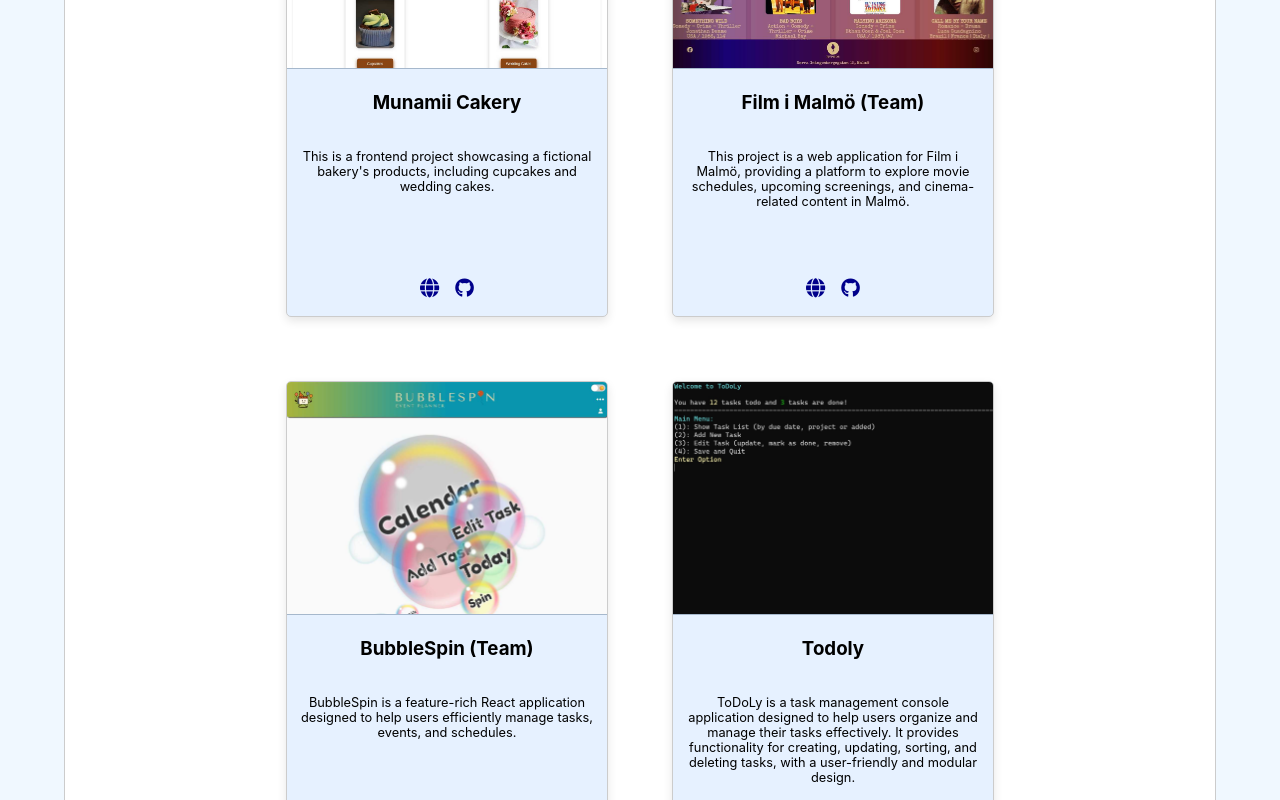
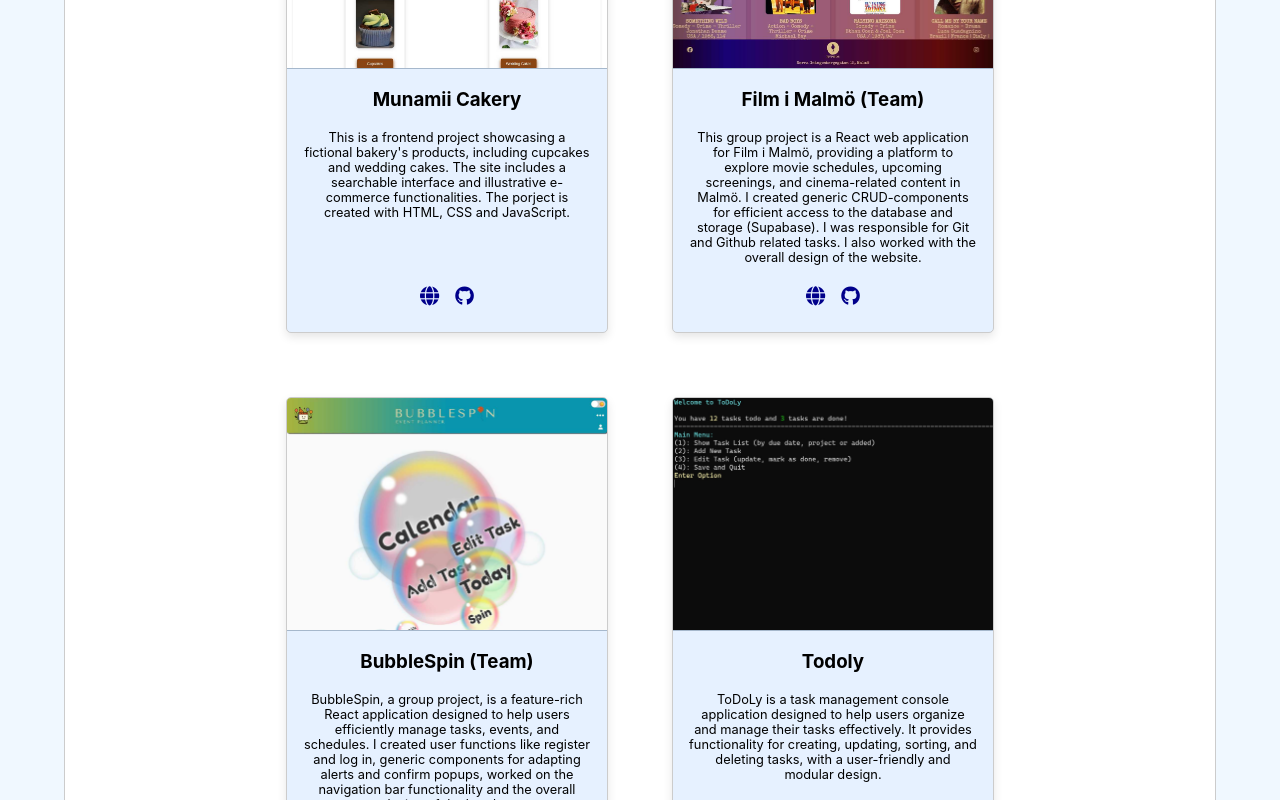
Before and after one commit to Patrick-B-L/portfolio, a React (Create React App) app: page / in a window 1280 px wide. Shown: the part 760-1560 px from the top of the page. Built offline with nearby package versions, Linux system fonts and the light colour scheme.

Commit message:
Added longer description to some of the projects

```diff
--- a/src/components/ProjectData.jsx
+++ b/src/components/ProjectData.jsx
@@ -1,11 +1,11 @@
 // This file contains an array of project data objects.//
 const projectData = [
 
-  {image: process.env.PUBLIC_URL + '/images/Munamii.jpg', title: 'Munamii Cakery', description: "This is a frontend project showcasing a fictional bakery's products, including cupcakes and wedding cakes.", website: 'https://patrick-b-l.github.io/Munamii-Cakery/Home/index.html', ghLink: 'https://github.com/Patrick-B-L/Munamii-Cakery' },
+  {image: process.env.PUBLIC_URL + '/images/Munamii.jpg', title: 'Munamii Cakery', description: "This is a frontend project showcasing a fictional bakery's products, including cupcakes and wedding cakes. The site includes a searchable interface and illustrative e-commerce functionalities. The porject is created with HTML, CSS and JavaScript. ", website: 'https://patrick-b-l.github.io/Munamii-Cakery/Home/index.html', ghLink: 'https://github.com/Patrick-B-L/Munamii-Cakery' },
 
-  {image: process.env.PUBLIC_URL + '/images/fim2.jpg', title: 'Film i Malmö (Team)', description: 'This project is a web application for Film i Malmö, providing a platform to explore movie schedules, upcoming screenings, and cinema-related content in Malmö. ', website: 'https://film-i-malmo.vercel.app/', ghLink: 'https://github.com/owenboy9/film-i-malmo' },
+  {image: process.env.PUBLIC_URL + '/images/fim2.jpg', title: 'Film i Malmö (Team)', description: 'This group project is a React web application for Film i Malmö, providing a platform to explore movie schedules, upcoming screenings, and cinema-related content in Malmö. I created generic CRUD-components for efficient access to the database and storage (Supabase). I was responsible for Git and Github related tasks. I also worked with the overall design of the website.', website: 'https://film-i-malmo.vercel.app/', ghLink: 'https://github.com/owenboy9/film-i-malmo' },
 
-  {image: process.env.PUBLIC_URL + '/images/bubblespin.jpg', title: 'BubbleSpin (Team)', description: 'BubbleSpin is a feature-rich React application designed to help users efficiently manage tasks, events, and schedules.', website: 'https://zereis.github.io/Event-planner/#/', ghLink: 'https://github.com/Zereis/Event-planner'},
+  {image: process.env.PUBLIC_URL + '/images/bubblespin.jpg', title: 'BubbleSpin (Team)', description: 'BubbleSpin, a group project, is a feature-rich React application designed to help users efficiently manage tasks, events, and schedules. I created user functions like register and log in, generic components for adapting alerts and confirm popups, worked on the navigation bar functionality and the overall design of the header.', website: 'https://zereis.github.io/Event-planner/#/', ghLink: 'https://github.com/Zereis/Event-planner'},
 
   {image: process.env.PUBLIC_URL + '/images/Todoly.jpg', title: 'Todoly', description: 'ToDoLy is a task management console application designed to help users organize and manage their tasks effectively. It provides functionality for creating, updating, sorting, and deleting tasks, with a user-friendly and modular design.', ghLink: 'https://github.com/Patrick-B-L/ToDoLy'},
 
--- a/src/styles/Projects.css
+++ b/src/styles/Projects.css
@@ -18,7 +18,7 @@
   align-items: center;
   text-align: center;
   width: 20rem;
-  height: 30rem;;
+  height: 31rem;;
   border: 1px solid #ccc;
   border-radius: 5px;
   margin: 2rem;
@@ -32,13 +32,17 @@
   border-bottom: 1px solid rgba(18, 52, 86, 0.3);
   object-fit: cover;
 }
+.project-tiles-container ul li h3 {
+  margin: 1rem 0;
+  color: var(--black-color);
+}
 .project-tiles-container ul li p {
   font-size: 0.8rem;
-  margin: 0.8rem;
+  margin: 0rem 1rem 2rem 1rem;
   height: 6rem;
 }
 .project-tile-links {
-  margin: 1rem;
+  margin: 1.5rem 0rem;
 }
 .project-tile-links a {
   display: inline-block;
```
